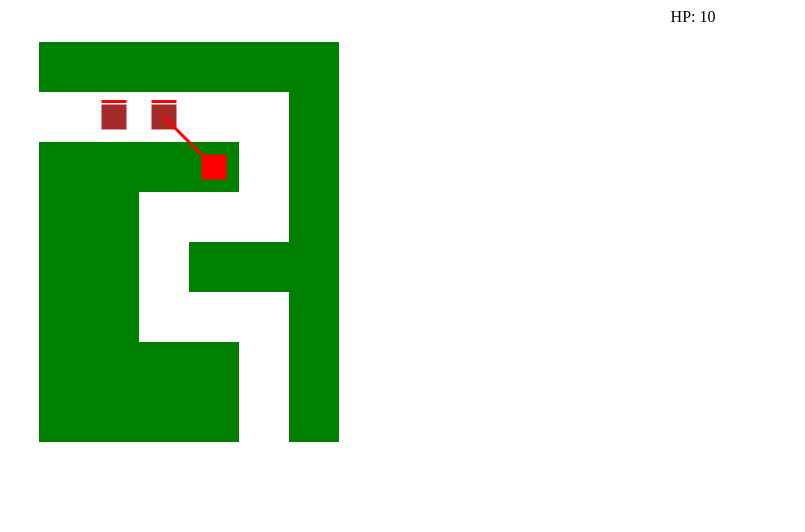
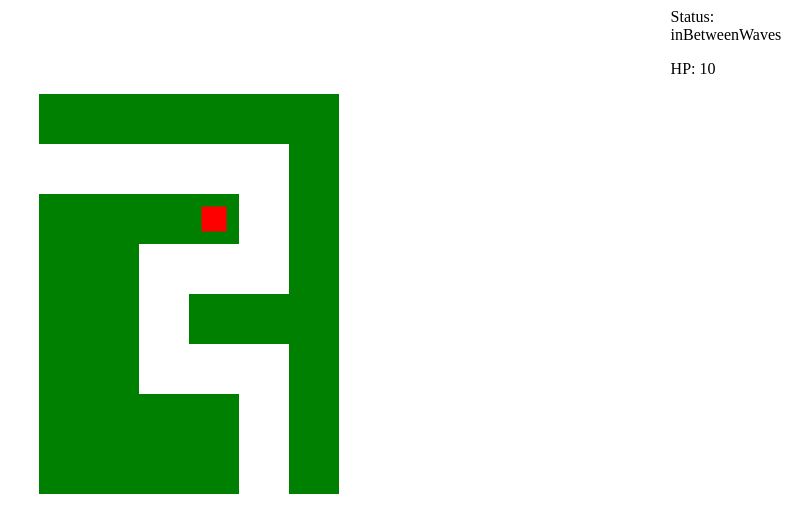
Before and after one commit to alex1431999/tower-defense, a website with bundled scripts: page index.html in a window 1280 px wide. Shown: the whole page, without its empty margins (475-1280 px from the left). Built offline with nearby package versions, Linux system fonts and the light colour scheme.

Commit message:
feat: add game status to screen

```diff
--- a/index.html
+++ b/index.html
@@ -1,5 +1,6 @@
 <div>
     <div style="margin-left: 90%">
+        <p id="gameStatus"></p>
         <p id="healthPoints"></p>
     </div>
     <div style="margin-left: 40%">
--- a/src/state.ts
+++ b/src/state.ts
@@ -26,6 +26,7 @@ export class State {
 
     public set gameState(gameState: GameState) {
         this._gameState = gameState
+        this.gameStatusParagraph.innerText = `Status: ${gameState}`
     }
 
     public pauseBetweenWaves(delay = 2000) {
@@ -39,6 +40,10 @@ export class State {
     private get healthPointsParagraph(): HTMLParagraphElement {
         return document.getElementById('healthPoints') as HTMLParagraphElement
     }
+
+    private get gameStatusParagraph(): HTMLParagraphElement {
+        return document.getElementById('gameStatus') as HTMLParagraphElement
+    }
 }
 
 export const state = new State({healthPoints: 10})
```
